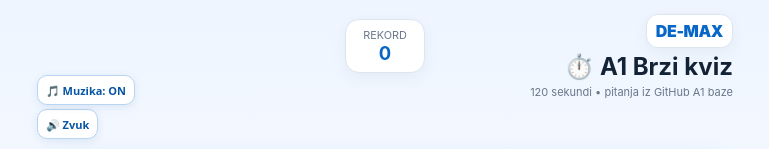
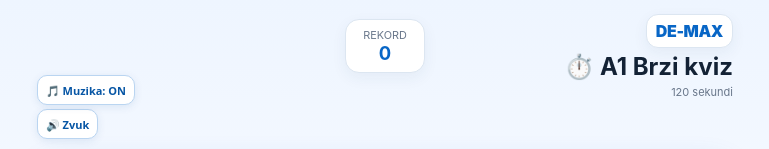
Before and after one commit to nemackidemax13-oss/A1-nivo, a website: page DE-MAX_A1_BRZI_KVIZ_120_SEKUNDI.html in a window 1280 px wide. Shown: the top 149 px of the page, without its empty margins (255-1024 px from the left). Drawn offline with Linux system fonts and the light colour scheme.

Commit message:
Remove GitHub A1 base subtitle from timed quiz

```diff
--- a/DE-MAX_A1_BRZI_KVIZ_120_SEKUNDI.html
+++ b/DE-MAX_A1_BRZI_KVIZ_120_SEKUNDI.html
@@ -149,7 +149,7 @@ button{font:inherit}
 </style><style id="demax-record-center">.header>.best{position:absolute!important;left:50%!important;top:5px!important;transform:translateX(-50%)!important;margin:0!important;z-index:2;min-width:80px}.header>.quiz-head-right{max-width:39%!important;margin-left:auto!important}.header>.quiz-head-right h1{overflow-wrap:anywhere}@media(max-width:600px){.header>.best{top:3px!important;min-width:73px;padding:6px 8px!important}.header>.quiz-head-right{max-width:39%!important}.header>.quiz-head-right h1{font-size:clamp(12px,3.6vw,16px)!important}.header>.quiz-head-right p{font-size:9px!important}}@media(max-width:350px){.header>.best{min-width:65px}.header>.quiz-head-right{max-width:38%!important}}</style><style id="demax-skip-yellow">#skipBtn{background:#ffd633!important;color:#3a2a00!important;border:2px solid #e4ac00!important;box-shadow:0 4px 12px #b6840030!important;font-weight:950!important}#skipBtn:active{background:#f3bd00!important;transform:scale(.97)}</style></head>
 <body>
 <div class="app">
-  <div class="header"><div class="best"><span>REKORD</span><b id="bestScore">0</b></div><div class="quiz-head-right"><div class="wordmark" aria-label="De-Max">DE-MAX</div><h1>⏱️ A1 Brzi kviz</h1><p>120 sekundi • pitanja iz GitHub A1 baze</p></div></div>
+  <div class="header"><div class="best"><span>REKORD</span><b id="bestScore">0</b></div><div class="quiz-head-right"><div class="wordmark" aria-label="De-Max">DE-MAX</div><h1>⏱️ A1 Brzi kviz</h1><p>120 sekundi</p></div></div>
 
 
 
```
